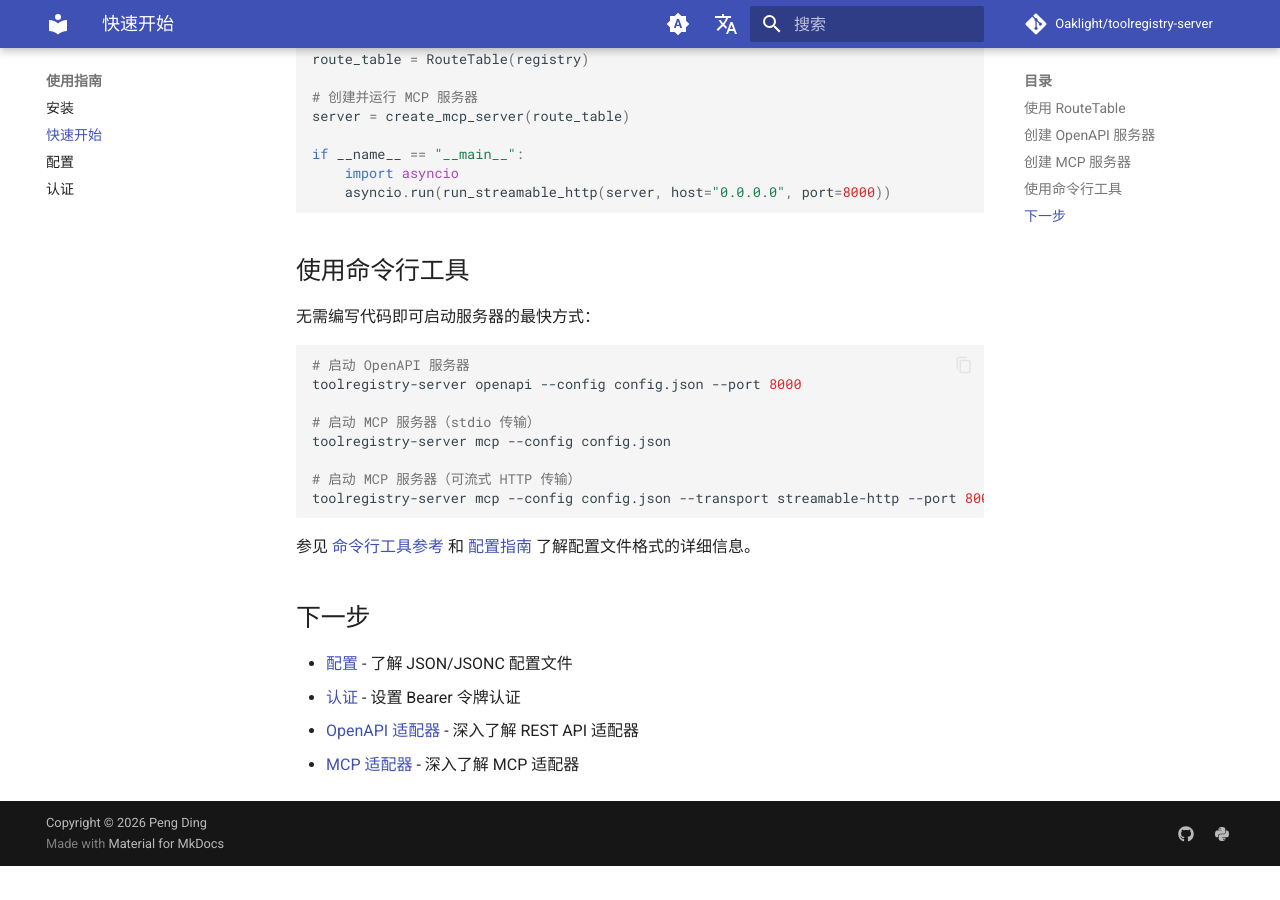
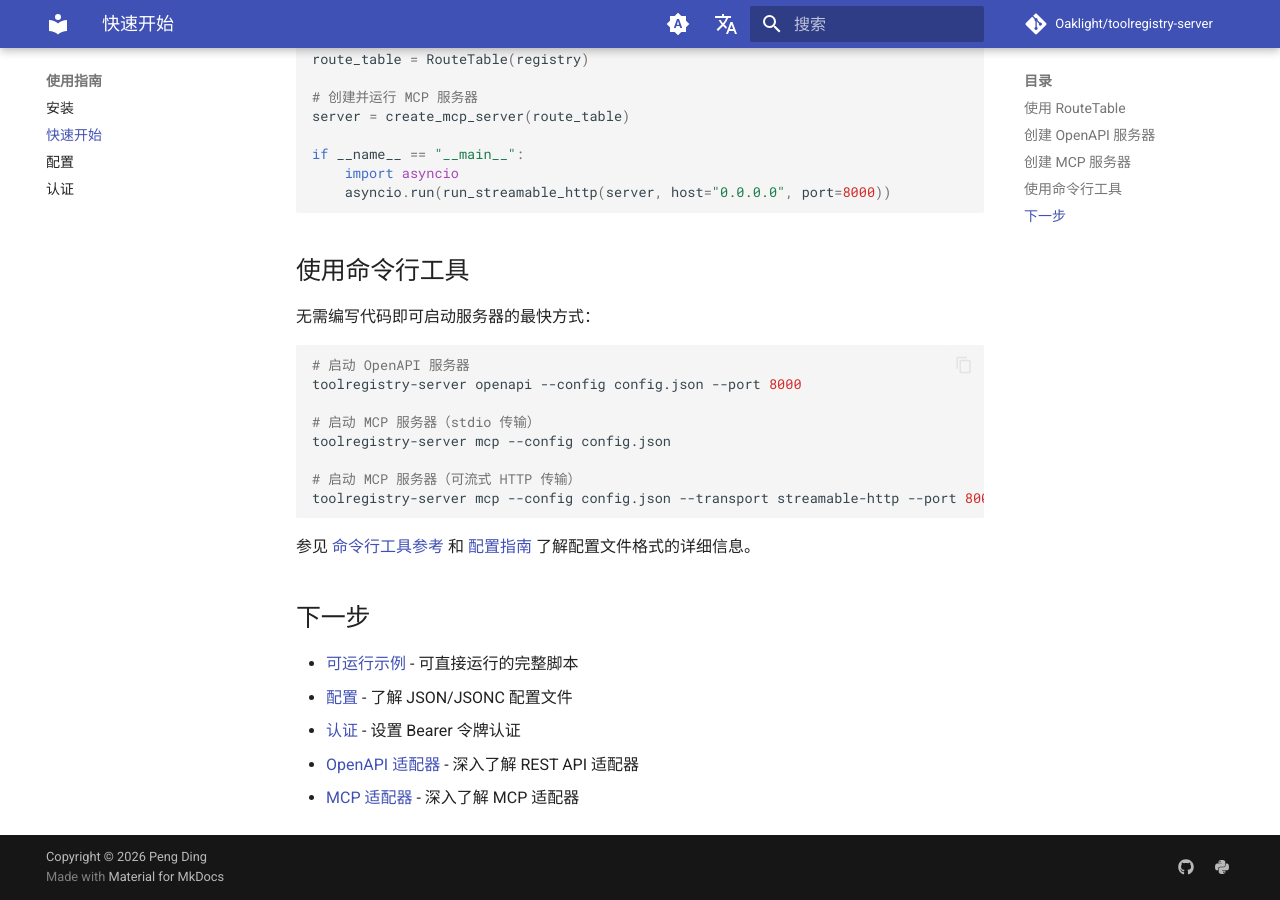
Before and after one commit to Oaklight/toolregistry-server, an MkDocs documentation site: the page built from docs/usage/quickstart.md, in a window 1280 px wide and 900 px high, scrolled down 1742 px. Built offline with MkDocs 1.6.1 and Material for MkDocs 9.7.7, drawn with Linux system fonts in a browser that asks for light colours; comment, search, counter and statistics services are not loaded; before the commit the page ends 2608 px from its top, so only the background shows below that.

Commit message:
docs: add runnable examples link to quickstart

```diff
--- a/docs/usage/quickstart.md
+++ b/docs/usage/quickstart.md
@@ -107,6 +107,7 @@ toolregistry-server mcp --config config.json --transport streamable-http --port
 
 ## 下一步
 
+- [可运行示例](https://github.com/Oaklight/toolregistry-server/tree/master/examples) - 可直接运行的完整脚本
 - [配置](configuration.md) - 了解 JSON/JSONC 配置文件
 - [认证](authentication.md) - 设置 Bearer 令牌认证
 - [OpenAPI 适配器](../adapters/openapi.md) - 深入了解 REST API 适配器
```
